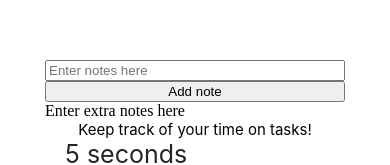
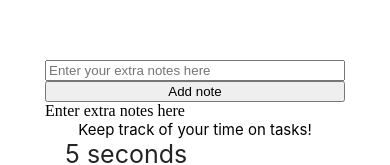
Before and after one commit to hklees/mobiledev_portfolio2-2, a React Native app in the folder lab7/: screen / in a window 390 px wide. Shown: the part 135-300 px from the top of the page. Built offline with nearby package versions, Linux system fonts and the light colour scheme.

Commit message:
April 25, 2022 10:35 AM

```diff
--- a/lab7/Notes.js
+++ b/lab7/Notes.js
@@ -24,7 +24,7 @@ export default () => {
 
     return (
         <>
-        <input id='notesinput' type="text" placeholder="Enter notes here" />
+        <input id='notesinput' type="text" placeholder="Enter your extra notes here" />
         {/* button to sumbit note input */}
         <button onClick={() => handleClick()}>Add note</button>
         <Notes data={data} />
```
